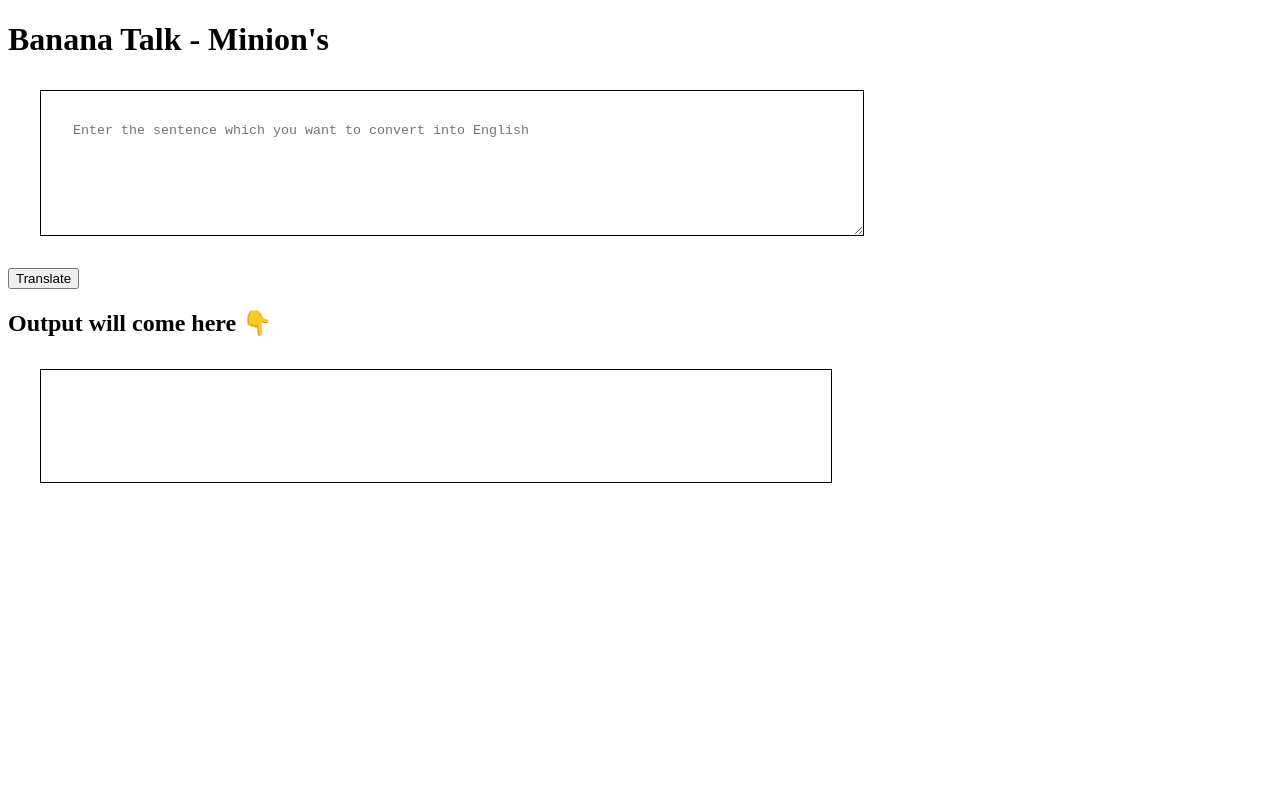
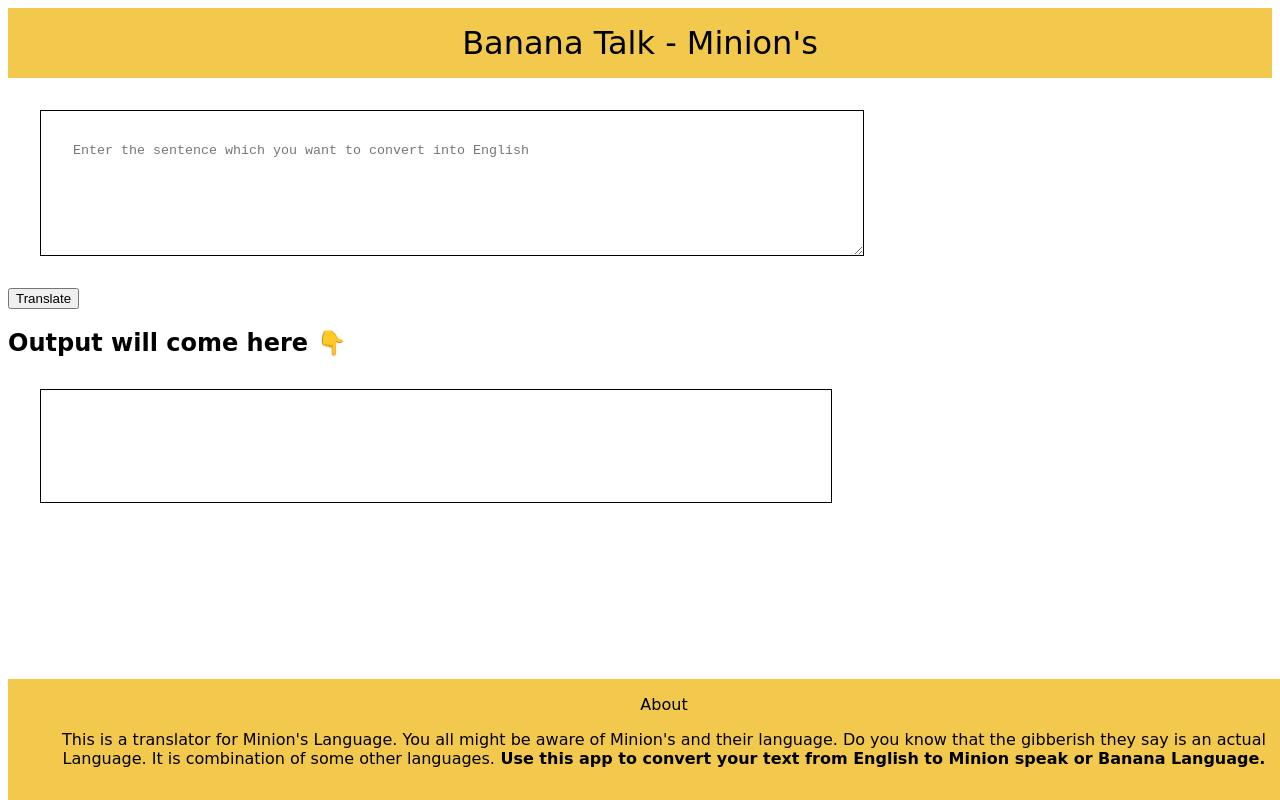
Before and after one commit to almondjain/translate-into-MinionLanguage, a plain HTML site: page index.html in a window 1280 px wide. Drawn offline with Linux system fonts and the light colour scheme.

Commit message:
footer added

```diff
--- a/index.html
+++ b/index.html
@@ -12,8 +12,9 @@
 <body>
 
     <!-- Navigation  -->
-    <h1> Banana Talk - Minion's</h1>
-
+    <nav>
+        <div id="navigation-bar">Banana Talk - Minion's</div>
+    </nav>
     <!-- Having block to enter data in English -->
     <textarea id="taking-input" placeholder="Enter the sentence which you want to convert into English"></textarea>
 
@@ -25,6 +26,13 @@
     <!-- Output box-->
     <div id="output"></div>
 
+    <!-- Footer -->
+    <footer>
+        <div id="about-sec">About</div>
+        <p>This is a translator for Minion's Language. You all might be aware of Minion's and their language. Do you know that the gibberish
+            they say is an actual Language. It is combination of some other languages.<strong> Use this app to convert your text from English to Minion speak or Banana Language.</strong></p>
+    </footer>
+
     <!--Calling of Js file-->
     <script src="index.js" type="text/javascript"></script>
 </body>
--- a/styles.css
+++ b/styles.css
@@ -1,3 +1,14 @@
+:root{
+    --primary: #F2C94C;
+    --black: #333333;
+}
+
+body {
+
+    font-family: 'Kalam',cursive;
+    /* color: var(--black); */
+}
+
 textarea{
     border: 1px solid black;
     width: 60%;
@@ -15,3 +26,19 @@ textarea{
     padding: 1rem;
     display: block;
 }
+
+#navigation-bar{
+    font-size: 2rem;
+    padding: 1rem;
+    text-align: center;
+    background-color: var(--primary);
+}
+
+footer{
+    position: fixed;
+    bottom: 0;
+    width: 100%;
+    padding: 1rem;
+    background-color: var(--primary);
+    text-align: center;
+}
```
